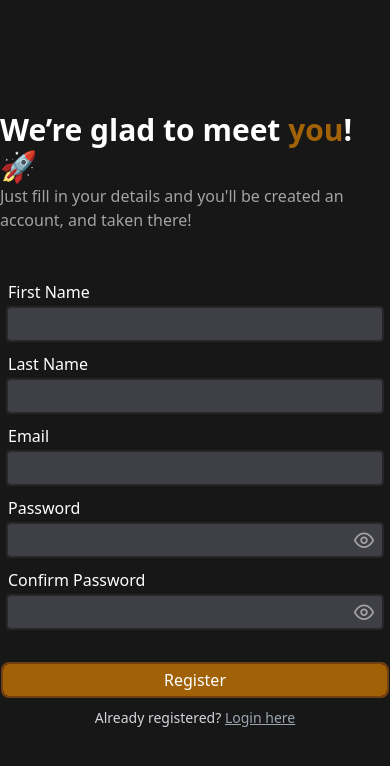
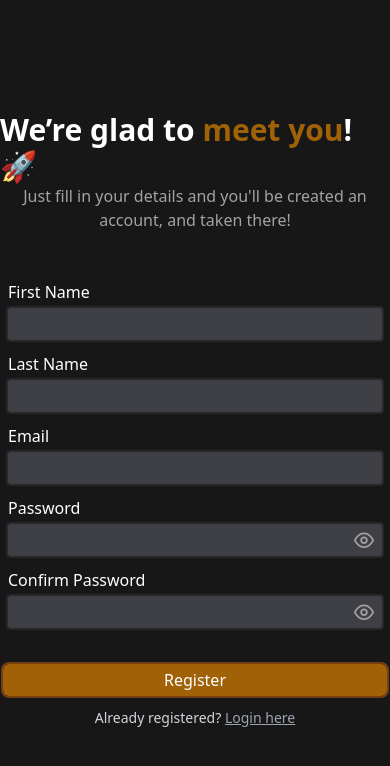
Before and after one commit to AfriExamAce/Frontend, a React (Vite) app: page /register in a window 390 px wide. Shown: the top 766 px of the page. Built offline with nearby package versions, Linux system fonts and the light colour scheme.

Commit message:
Made login, password reset, and register page more mobile responsive

```diff
--- a/src/pages/auth/Login.tsx
+++ b/src/pages/auth/Login.tsx
@@ -1,6 +1,8 @@
 import { useState } from "react";
 
 const Login = () => {
+	document.title = "Login | AfriExamAce";
+
 	const [state, setState] = useState({
 		email: "",
 		password: "",
@@ -22,12 +24,12 @@ const Login = () => {
 	};
 
 	return (
-		<div className="pt-28">
+		<div className="py-28">
 			<header className="flex flex-col items-center">
 				<h1 className="text-3xl font-bold">
 					Welcome <span className="text-yellow-700">Back</span>! 👋
 				</h1>
-				<p className="text-neutral-400">
+				<p className="text-neutral-400 text-center">
 					Just fill in your details and you'll be taken to your
 					account!
 				</p>
--- a/src/pages/auth/Pwd-reset.tsx
+++ b/src/pages/auth/Pwd-reset.tsx
@@ -1,6 +1,8 @@
 import { useState } from "react";
 
 const PwdReset = () => {
+	document.title = "Reset Password | AfriExamAce";
+
 	const [state, setState] = useState({
 		email: "",
 	});
@@ -13,7 +15,7 @@ const PwdReset = () => {
 	};
 
 	return (
-		<div className="pt-28">
+		<div className="py-28">
 			<header className="flex flex-col items-center">
 				<h1 className="text-3xl font-bold">
 					Sorry for the{" "}
--- a/src/pages/auth/Register.tsx
+++ b/src/pages/auth/Register.tsx
@@ -1,6 +1,8 @@
 import { useState } from "react";
 
 const Register = () => {
+	document.title = "Register | AfriExamAce";
+
 	const [state, setState] = useState({
 		email: "",
 		password: "",
@@ -30,13 +32,13 @@ const Register = () => {
 	};
 
 	return (
-		<div className="pt-28">
+		<div className="py-28 h-screen overflow-y-auto">
 			<header className="flex flex-col items-center">
 				<h1 className="text-3xl font-bold">
-					We’re glad to meet{" "}
-					<span className="text-yellow-700">you</span>! 🚀
+					We’re glad to{" "}
+					<span className="text-yellow-700">meet you</span>! 🚀
 				</h1>
-				<p className="text-neutral-400">
+				<p className="text-neutral-400 text-center">
 					Just fill in your details and you'll be created an account,
 					and taken there!
 				</p>
```
